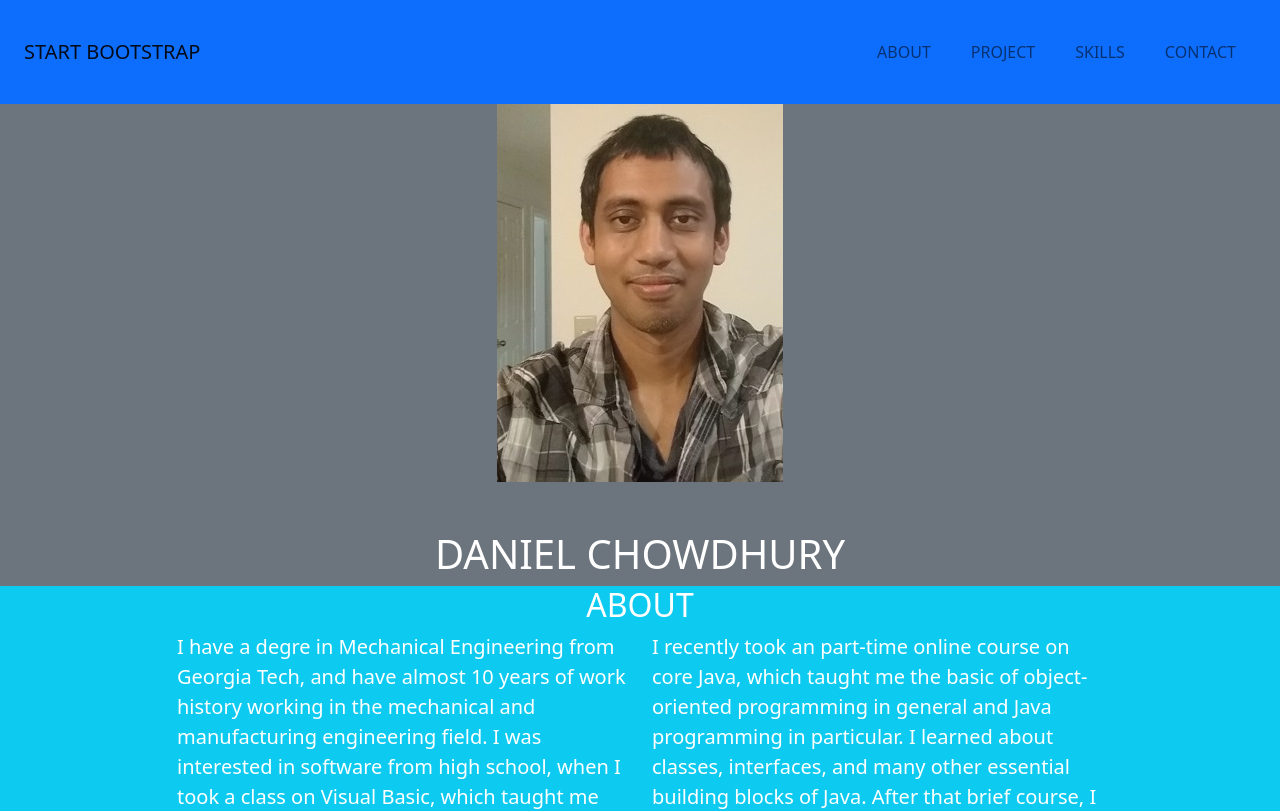
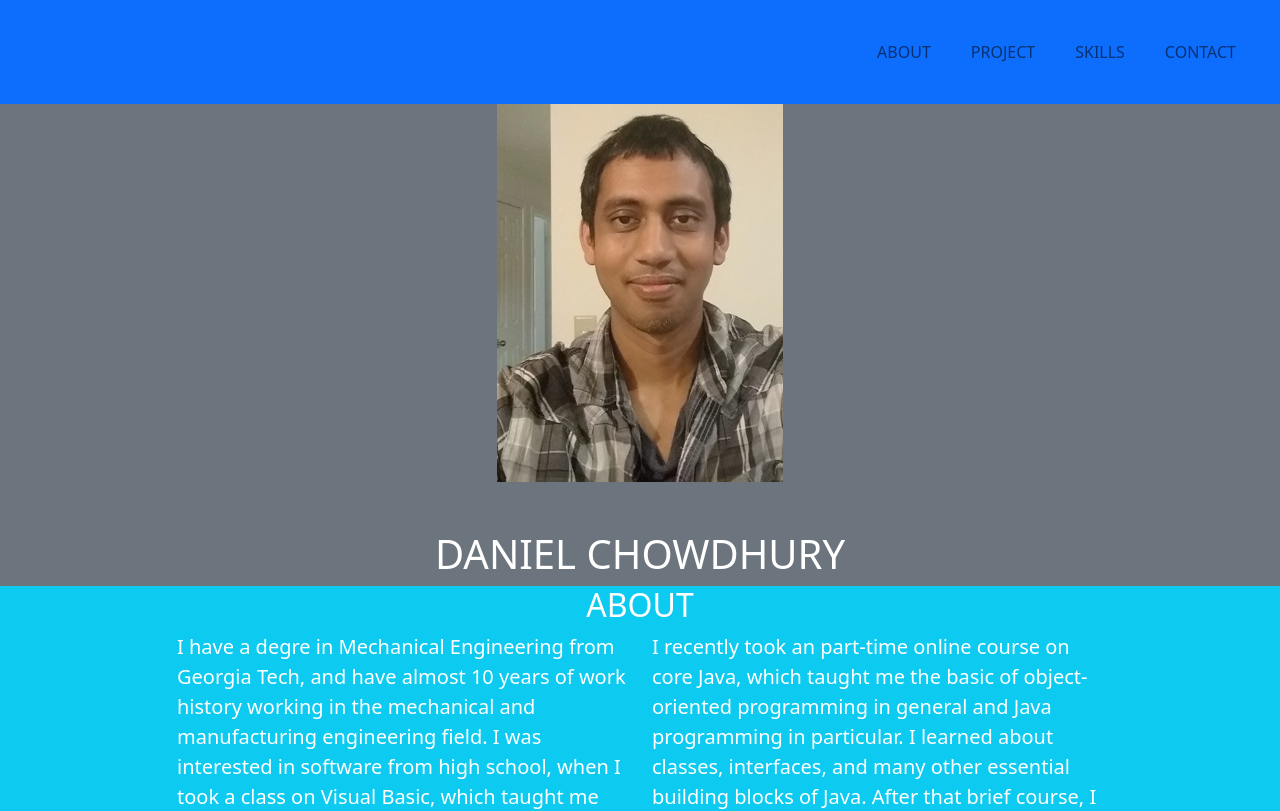
Before and after one commit to daniel-chowdhury/daniel-chowdhury.github.io, a plain HTML site: page index.html in a window 1280 px wide. Shown: the top 811 px of the page. Drawn offline with nearby package versions, Linux system fonts and the light colour scheme.

Commit message:
removed add bootstrap from top of portfolio page

```diff
--- a/index.html
+++ b/index.html
@@ -16,7 +16,6 @@
 <body>
     <!-- Navigation-->
     <nav class="navbar navbar-expand-lg bg-primary text-uppercase fixed-top p-4" id="mainNav">
-        <a class="navbar-brand" href="#page-top">Start Bootstrap</a>
         <button class="navbar-toggler text-uppercase font-weight-bold bg-primary text-white rounded" type="button"
             data-bs-toggle="collapse" data-bs-target="#navbarResponsive" aria-controls="navbarResponsive"
             aria-expanded="false" aria-label="Toggle navigation">
```
